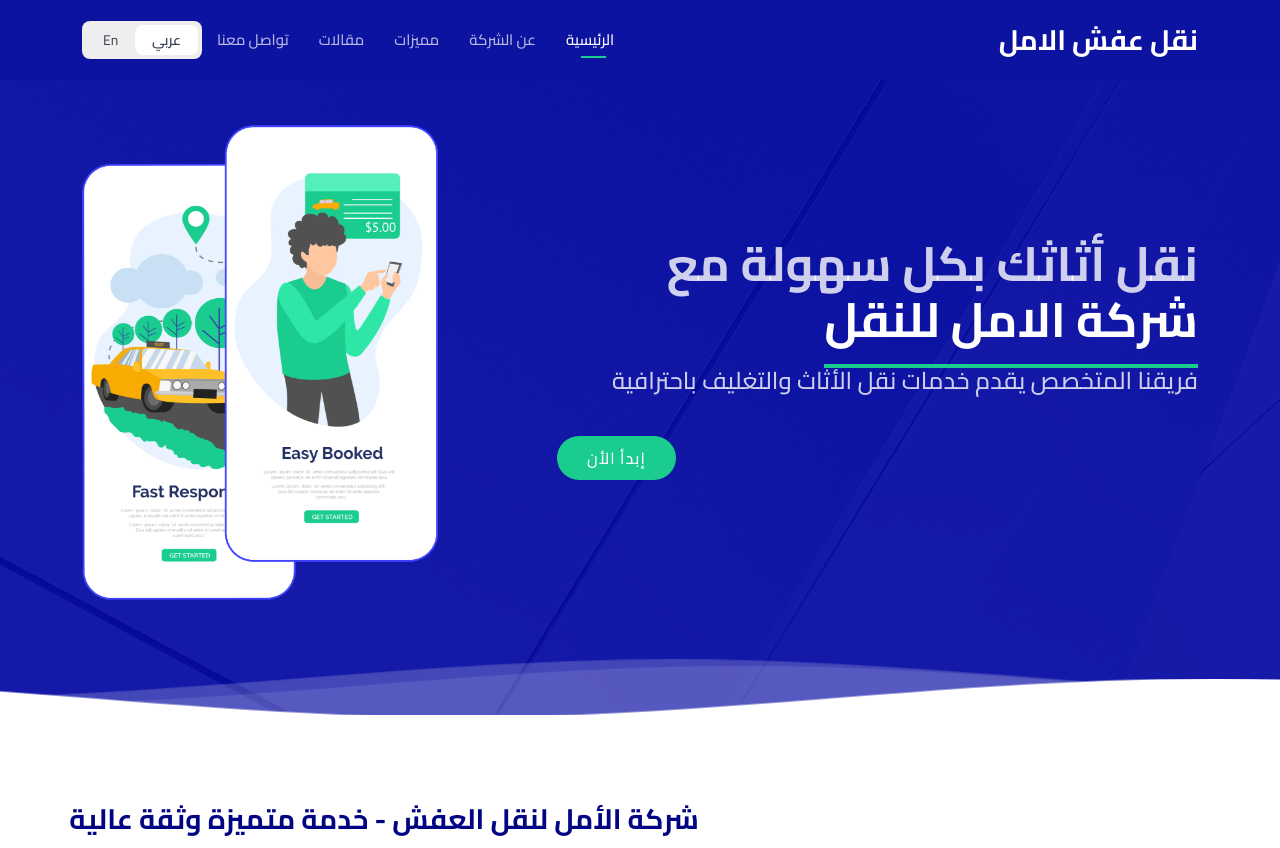
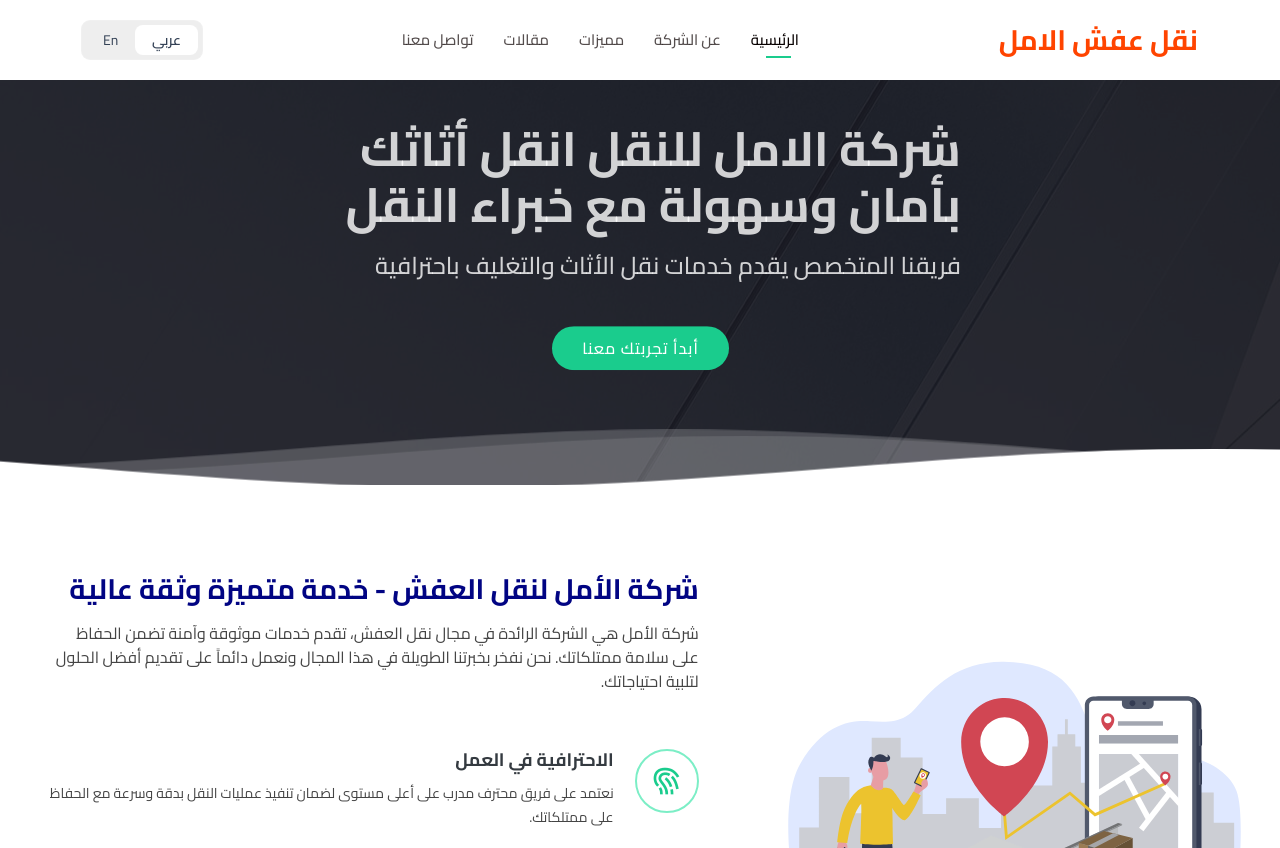
Before and after one commit to rashadalhashmi/PPROJECT, a website: page index.html in a window 1280 px wide. Shown: the top 848 px of the page. Drawn offline with nearby package versions, Linux system fonts and the light colour scheme; files whose address does not match are found by name.

Commit message:
ediit on first section

```diff
--- a/assets/css/style.css
+++ b/assets/css/style.css
@@ -116,10 +116,10 @@ h1, h2, h3, h4, h5, h6 {
   background: rgba(1, 4, 136, 0.9);
 }
 #header.header-transparent {
-  background: #0d13a1;
+  background: #ffff;
 }
 #header.header-scrolled {
-  background: rgba(1, 4, 136, 0.9);
+  background: #ffff;
   height: 60px;
 }
 #header .logo h1 {
@@ -130,7 +130,7 @@ h1, h2, h3, h4, h5, h6 {
   font-weight: 700;
 }
 #header .logo h1 a, #header .logo h1 a:hover {
-  color: #fff;
+  color: #FF4400;
   text-decoration: none;
 }
 #header .logo img {
@@ -166,7 +166,7 @@ h1, h2, h3, h4, h5, h6 {
   font-size: 15px;
   font-weight: 500;
   font-family: "Cairo", system-ui;
-  color: rgba(255, 255, 255, 0.7);
+  color: rgba(11, 1, 1, 0.7);
   white-space: nowrap;
   transition: 0.3s;
 }
@@ -192,7 +192,7 @@ h1, h2, h3, h4, h5, h6 {
   width: 25px;
 }
 .navbar a:hover, .navbar .active, .navbar .active:focus, .navbar li:hover > a {
-  color: #fff;
+  color: #070000;
 }
 .navbar .dropdown ul {
   display: block;
@@ -352,7 +352,7 @@ h1, h2, h3, h4, h5, h6 {
 }
 #hero:before {
   content: "";
-  background: rgba(2, 5, 161, 0.91);
+  background:#16161fe8;
   position: absolute;
   bottom: 0;
   top: 0;
--- a/assets/js/language/translation.js
+++ b/assets/js/language/translation.js
@@ -96,10 +96,10 @@ var translations = {
         Contact_Us: "تواصل معنا",
         brand: "نقل عفش الامل",
         faq: "الأسئلة الشائعة",
-        Move_your_furniture: "نقل أثاثك بكل سهولة مع ",
+        Move_your_furniture: " شركة الامل للنقل انقل أثاثك بأمان وسهولة مع خبراء النقل",
         Al_Amal_Furniture: "شركة الامل للنقل",
         Our_specialized_team_provides: "فريقنا المتخصص يقدم خدمات نقل الأثاث والتغليف باحترافية",
-        start_now: "إبدأ الأن",
+        start_now: "أبدأ تجربتك معنا",
         Al_Amal_Furniture_Moving: "شركة الأمل لنقل العفش - خدمة متميزة وثقة عالية",
         leading_company_the_field: "شركة الأمل هي الشركة الرائدة في مجال نقل العفش، تقدم خدمات موثوقة وآمنة تضمن الحفاظ على سلامة ممتلكاتك. نحن نفخر بخبرتنا الطويلة في هذا المجال ونعمل دائماً على تقديم أفضل الحلول لتلبية احتياجاتك.",
         Professionalism_in_work: "الاحترافية في العمل",
--- a/index.html
+++ b/index.html
@@ -70,9 +70,15 @@
           <li><a class="nav-link scrollto" href="/#about" data-lang="About" aria-label="صفحة عن الشركة">About</a></li>
           <li><a class="nav-link scrollto" href="/#features" data-lang="Features" aria-label="صفحة المميزات">Features</a></li>
           <li><a class="nav-link scrollto" href="/blogs" data-lang="blogs" aria-label="blogs">Blogs</a></li>
-          <li><a class="nav-link scrollto" href="/#contact" data-lang="Contact_Us"
-              aria-label="صفحة تواصل معنا">Contact</a></li>
-          <li class="radio-wrapper-19">
+          <li><a class="nav-link scrollto" href="/#contact" data-lang="Contact_Us" aria-label="صفحة تواصل معنا">Contact</a></li>
+
+        </ul>
+
+        <i class="bi bi-list mobile-nav-toggle"></i>
+      </nav><!-- .navbar -->
+
+
+        <div class="radio-wrapper-19">
           <div class="nav-link scrollto radio-inputs-19">
             <label for="example-19-1">
               <input id="example-19-1" type="radio" name="radio-examples" value="ar">
@@ -83,11 +89,8 @@
               <span class="name">En</span>
             </label>
           </div>
-          </li>
-        </ul>
+        </div>
 
-        <i class="bi bi-list mobile-nav-toggle"></i>
-      </nav><!-- .navbar -->
 
     </div>
   </header><!-- End Header -->
@@ -96,20 +99,16 @@
   <section id="hero">
 
     <div class="container">
-      <div class="row justify-content-between">
+      <div class="row justify-content-center">
         <div class="col-lg-7 pt-5 pt-lg-0 order-2 order-lg-1 d-flex align-items-center">
           <div data-aos="zoom-out">
-            <h1><span data-lang="Move_your_furniture">نقل أثاثك بكل سهولة مع </span><span
-                data-lang="Al_Amal_Furniture">شركة نقل عفش الامل</span></h1>
-            <h2 data-lang="Our_specialized_team_provides">فريقنا المتخصص يقدم خدمات نقل الأثاث والتغليف باحترافية داخل
+            <h1><span data-lang="Move_your_furniture">نقل أثاثك بكل سهولة مع </span></h1>
+            <h2 data-lang="Our_specialized_team_provides" class="mt-3">فريقنا المتخصص يقدم خدمات نقل الأثاث والتغليف باحترافية داخل
               وخارج الكويت</h2>
-            <div class="text-center text-lg-start">
-              <a href="/#contact" class="btn-get-started scrollto" data-lang="start_now">إبدأ الأن</a>
+            <div class="text-center">
+              <a href="/#contact" class="btn-get-started scrollto animated aos-animate" data-lang="start_now">ابدأ تجربتك معنا</a>
             </div>
           </div>
-        </div>
-        <div class="col-lg-4 order-1 order-lg-2 hero-img" data-aos="zoom-out" data-aos-delay="300">
-          <img src="assets/img/hero-img.png" class="img-fluid animated" alt="">
         </div>
       </div>
     </div>
```
Lines whose indentation alone changed are shown as unchanged.
